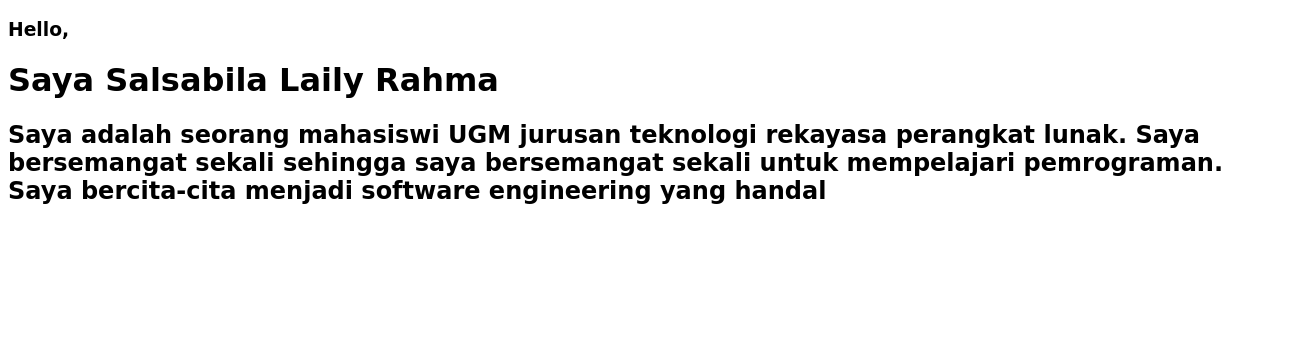
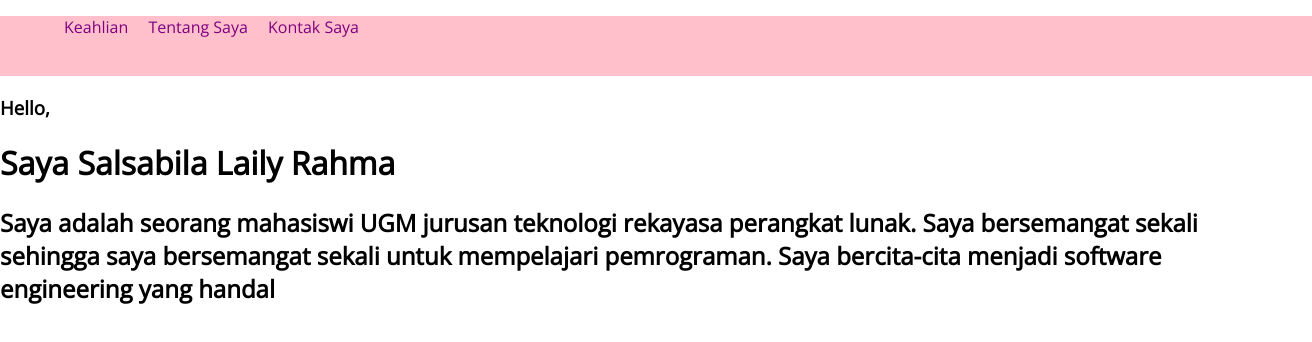
Before and after one commit to Salsabilalaily/profileku, a plain HTML site: page index.html in a window 1280 px wide. Shown: the whole page, 1312 px wide, since content can reach past the window. Drawn offline with nearby package versions, Linux system fonts and the light colour scheme; a web font is replaced by a local one.

Commit message:
menambahkan style pada nav dan li

```diff
--- a/css/style.css
+++ b/css/style.css
@@ -4,5 +4,21 @@ Type:CSS
 */
 
 body {
-	font-family: 'Euphoria Script', cursive;
+	margin: 0;
+	padding: 0;
+	font-family: 'Open Sans', sans-serif;
 }
+
+nav {
+	width: 100%;
+	height: 60px;
+	padding: 0 16px; /* 16 px = 1 rem */
+	background-color: pink;
+	color: purple;
+	}
+
+li {
+	list-style-type: none;
+	display: inline-block;
+	padding: 0 8px;
+}
--- a/index.html
+++ b/index.html
@@ -4,9 +4,23 @@
 	<title>Salsabila Laily Rahma</title>
 	<link rel="stylesheet" type"text/css" href="css/style.css">
 	<!--Google Font-->
-	<link href="https://fonts.googleapis.com/css?family=Euphoria+Script&display=swap" rel="stylesheet">
+	<link href="https://fonts.googleapis.com/css?family=Open+Sans&display=swap" rel="stylesheet">
 </head>
 <body>
+	<!--navbar-->
+	<nav>
+		<ul>
+			<li>Keahlian</li>
+			<li>Tentang Saya</li>
+			<li>Kontak Saya</li>
+		</ul>
+
+	</nav>
+
+
+
+
+
 	<h3>Hello,</h3>
 	<h1>Saya Salsabila Laily Rahma</h1>
 	<h2>Saya adalah seorang mahasiswi UGM jurusan teknologi rekayasa perangkat lunak.
--- a/style.css
+++ b/style.css
@@ -8,3 +8,9 @@ body {
 	padding: 0;
 	font-family: 'Euphoria Script', cursive;
 }
+
+li {
+	list-style-type: none;
+	display: inline-block;
+	padding: 0 8px;
+}
```
